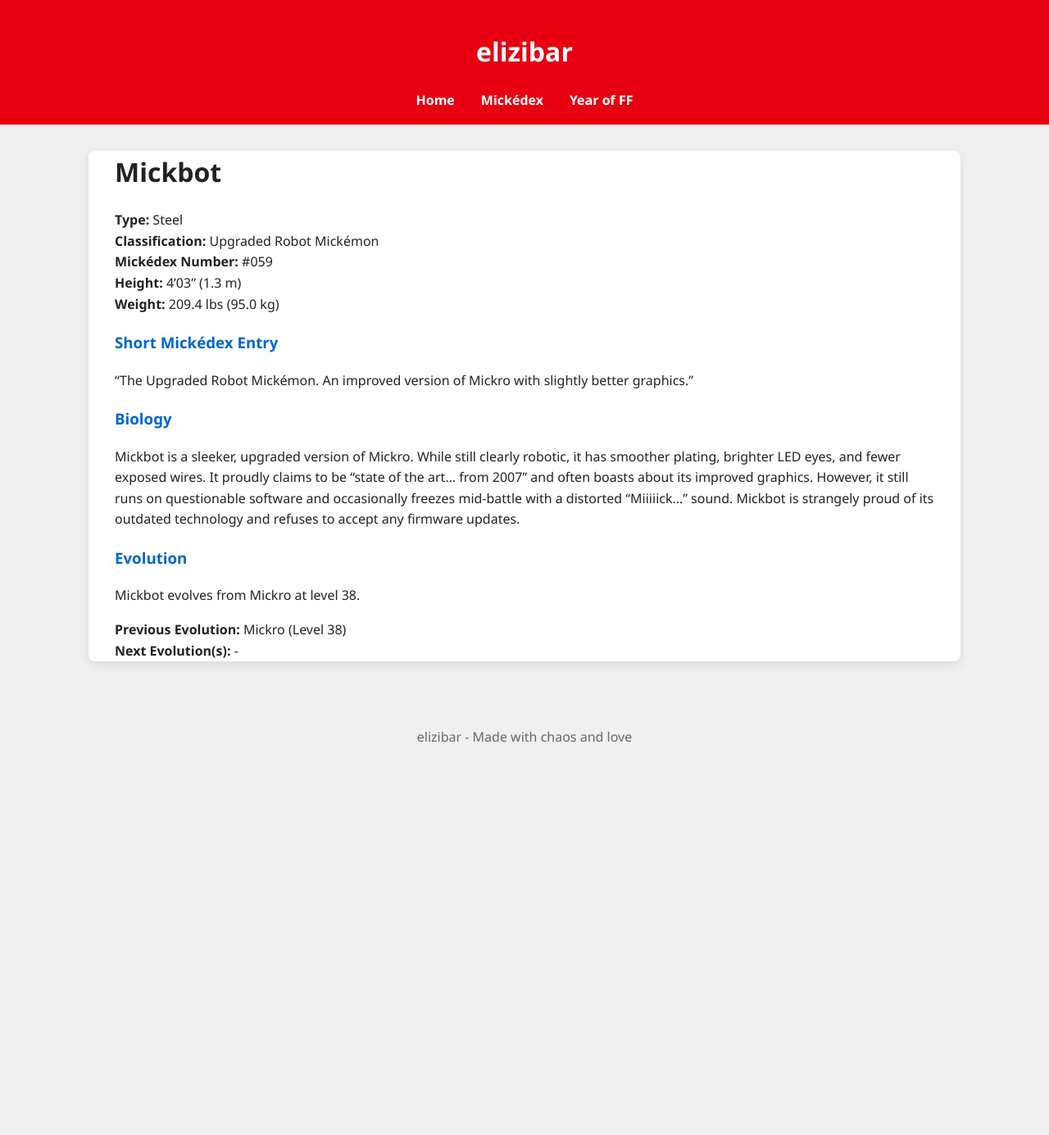
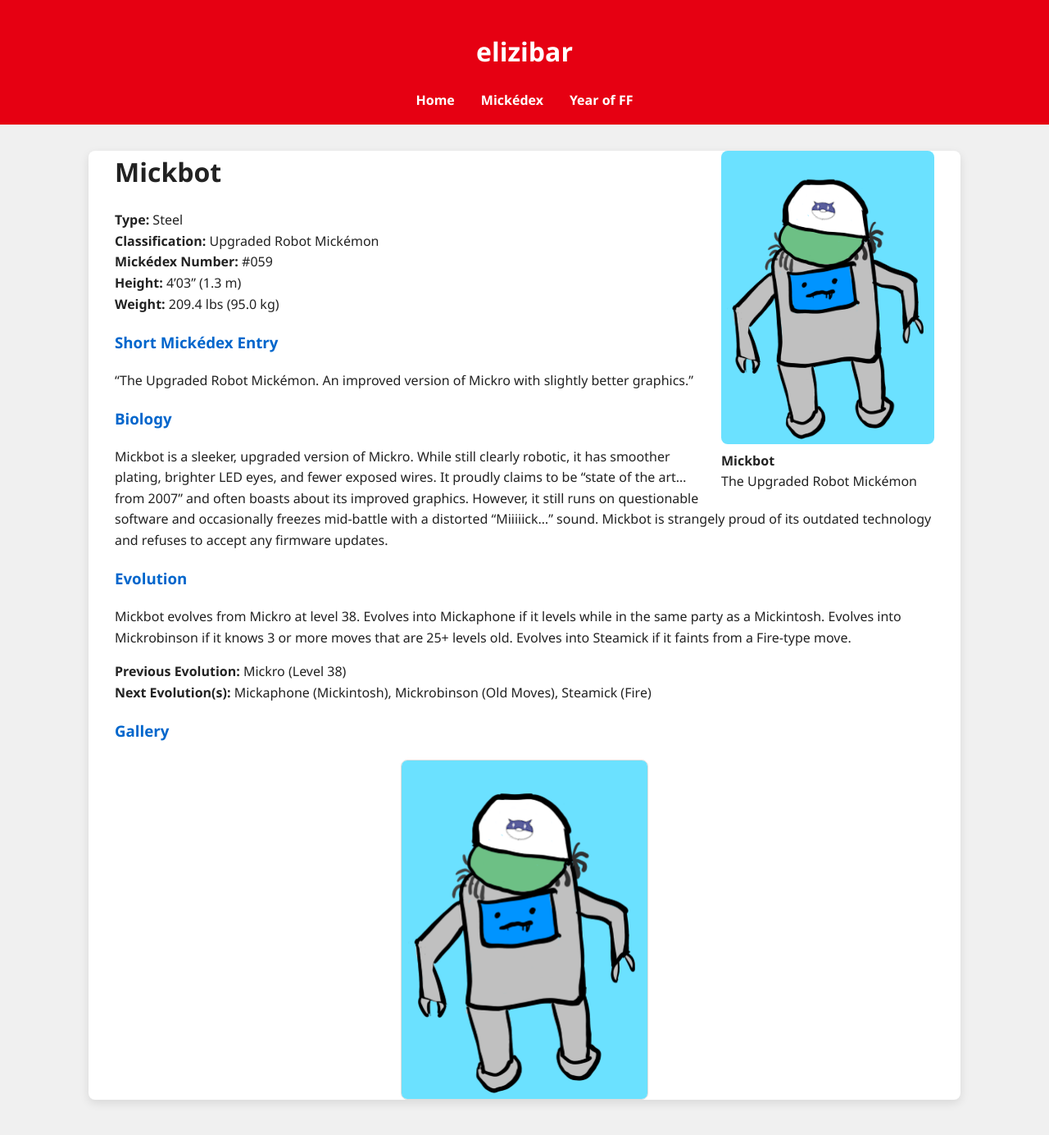
Before and after one commit to elizibar/elizibar.github.io, a Jekyll site: the page built from mickedex/robot/mickbot.md, in a window 1280 px wide and 1400 px high. Shown: the top 1385 px of the window at 82% size. Built offline with Jekyll 4.4.1, drawn with Linux system fonts in a browser that asks for light colours.

Commit message:
finishing robots

```diff
--- a/mickedex/robot/mickbot.md
+++ b/mickedex/robot/mickbot.md
@@ -3,6 +3,11 @@ title: Mickbot
 layout: default
 permalink: /mickedex/mickbot/
 ---
+
+<figure style="float: right; margin: 0 0 20px 20px; width: 260px;">
+  <img src="/assets/images/mickbot.png" alt="Mickbot" style="width: 100%; border-radius: 8px;">
+  <figcaption><strong>Mickbot</strong><br>The Upgraded Robot Mickémon</figcaption>
+</figure>
 
 # Mickbot
 
@@ -20,7 +25,10 @@ Mickbot is a sleeker, upgraded version of Mickro. While still clearly robotic, i
 
 ### Evolution
 
-Mickbot evolves from Mickro at level 38.
+Mickbot evolves from Mickro at level 38.  Evolves into Mickaphone if it levels while in the same party as a Mickintosh.  Evolves into Mickrobinson if it knows 3 or more moves that are 25+ levels old.  Evolves into Steamick if it faints from a Fire-type move.
 
 **Previous Evolution:** Mickro (Level 38)
-**Next Evolution(s):** -
+**Next Evolution(s):** Mickaphone (Mickintosh), Mickrobinson (Old Moves), Steamick (Fire)
+
+### Gallery
+![Mickbot](/assets/images/mickbot.png){:width="30%" style="display: block; margin: 20px auto; border: 1px solid #ddd; border-radius: 8px;"}
```
Also changed, not shown: mickedex/robot/mickaphone.md (+5 -2 lines), mickedex/robot/mickro.md (+10 -2 lines), mickedex/robot/mickrobinson.md (+8 -0 lines), mickedex/robot/steamick.md (+8 -0 lines).
